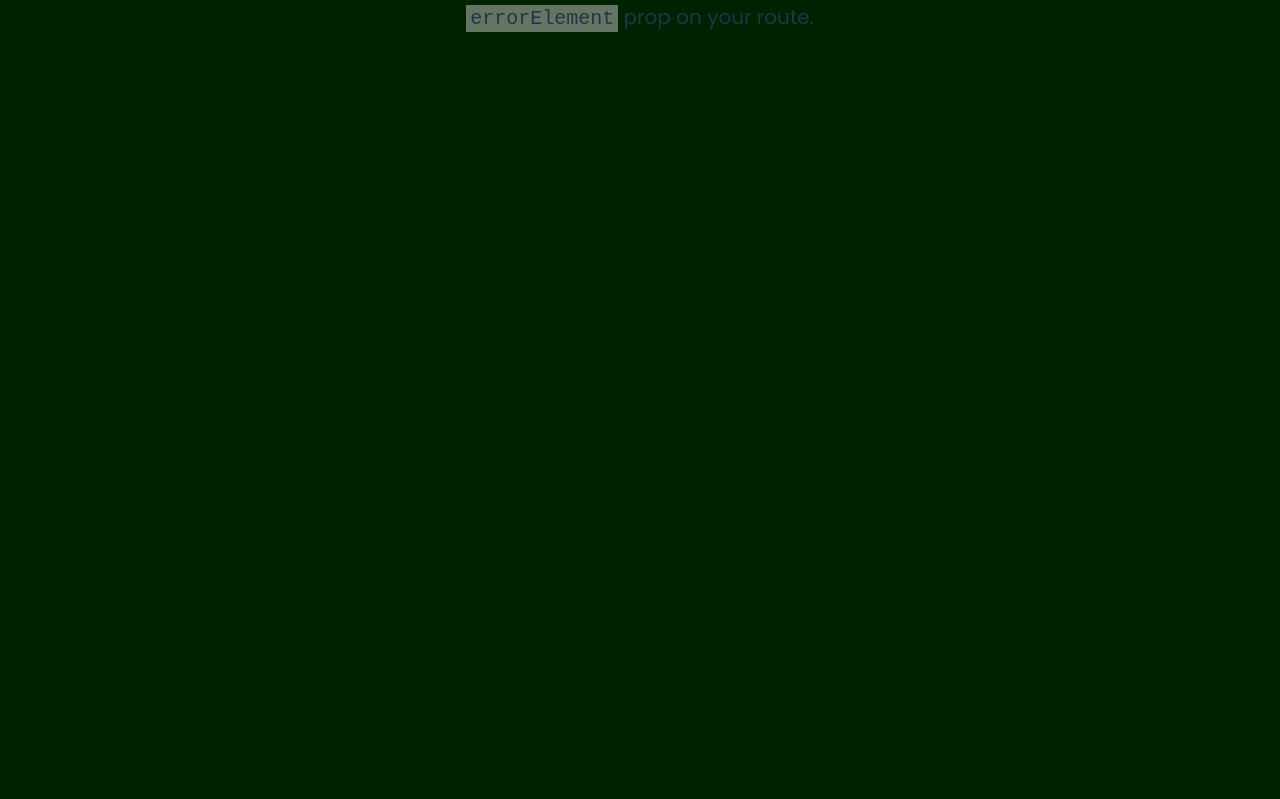
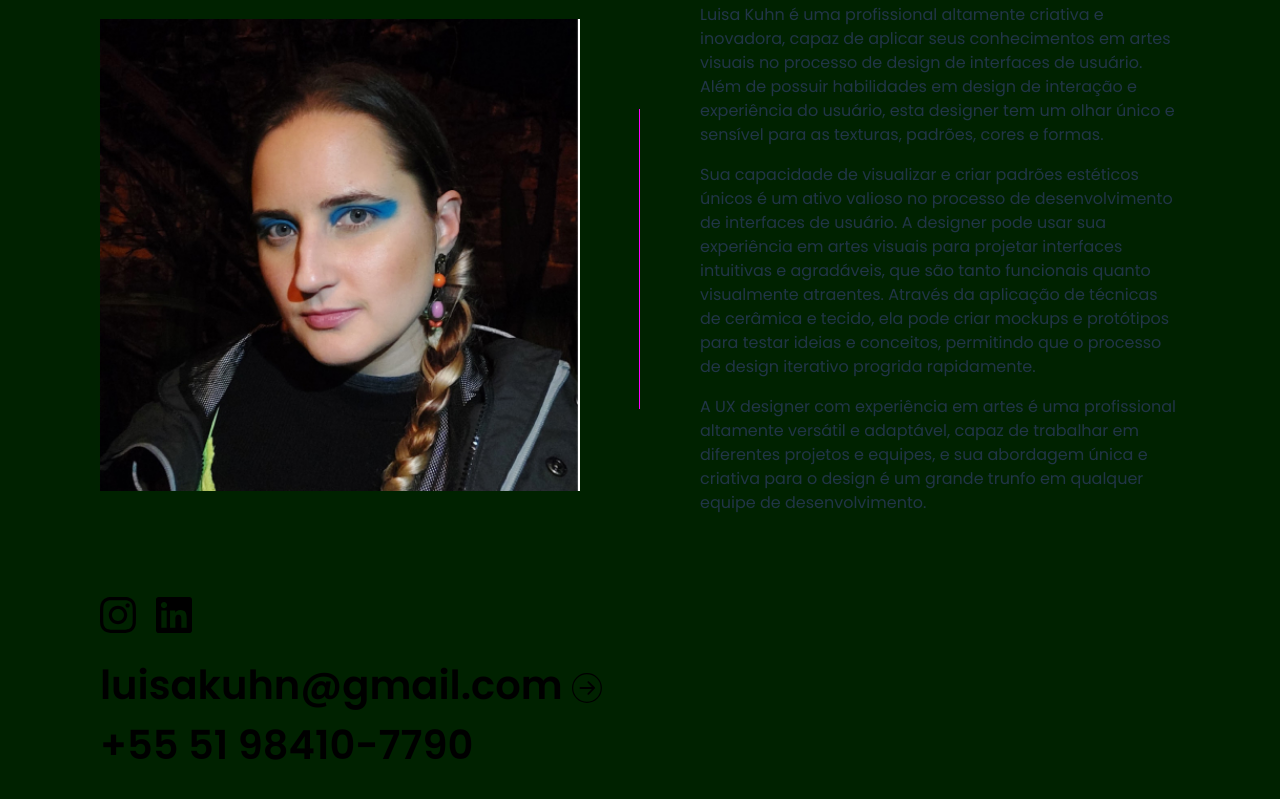
Before and after one commit to evandrododo/portfolioluisa, a React (Vite) app: page /#/portfolioluisa/information in a window 1280 px wide. Before the commit this address led to /#/portfolioluisa. Shown: the part 233-1032 px from the top of the page. Before the commit the page ends 825 px from the top, so only its background shows below. Built offline with nearby package versions, Linux system fonts and the light colour scheme.

Commit message:
fix(router): hash router

```diff
--- a/src/main.tsx
+++ b/src/main.tsx
@@ -1,6 +1,6 @@
 import React from "react";
 import ReactDOM from "react-dom/client";
-import { createBrowserRouter, RouterProvider } from "react-router-dom";
+import { createHashRouter, RouterProvider } from "react-router-dom";
 import "./styles/index.scss";
 import Projects from "./routes/projects";
 import Information from "./routes/information";
@@ -8,14 +8,13 @@ import Shots from "./routes/shots";
 import TopBar from "./components/TopBar";
 import { ProjectProvider } from "./components/ProjectContext";
 import ProjectPage, { loaderProject } from "./routes/project";
-import Lettering from "./components/Lettering";
 
-const router = createBrowserRouter([
+const router = createHashRouter([
   {
     path: "/portfolioluisa",
     element: (
       <>
-        <TopBar changeColor/>
+        <TopBar changeColor />
         <Projects />
       </>
     ),
@@ -24,7 +23,7 @@ const router = createBrowserRouter([
     path: "/portfolioluisa/projects/:id",
     element: (
       <>
-        <TopBar />
+        <TopBar changeColor />
         <ProjectPage />
       </>
     ),
--- a/src/routes/information.tsx
+++ b/src/routes/information.tsx
@@ -36,7 +36,7 @@ export default function Information() {
           </p>
         </div>
       </div>
-      <div className="contact">
+      <div className="contactinfo">
         <div className="socialmedia">
           <a
             href="https://www.instagram.com/luisa_kuhn/"
--- a/src/routes/projects.tsx
+++ b/src/routes/projects.tsx
@@ -8,13 +8,13 @@ const projects: any[] = [
   {
     id: "project1",
     title: "Musical Ceramics",
-    image: "udu.png",
+    image: "/udu.png",
     color: "blue",
   },
   {
     id: "sculpture",
     title: "Sculpture",
-    image: "sculpture.png",
+    image: "/sculpture.png",
     color: "#FF00FF",
   },
 ];
@@ -48,10 +48,8 @@ export default function Projects() {
       setBgOpacity(0);
       const tid = setTimeout(() => {
         setDisplayBg(false);
-        console.log('display bg para logo menos:', tid)
       }, 2000);
       setTimeoutId(tid);
-      console.log('display bg para logo mais:', tid)
       }
     }
   }, [activeProject]);
--- a/src/styles/information.scss
+++ b/src/styles/information.scss
@@ -39,7 +39,7 @@
   }
 }
 
-.contact {
+.contactinfo {
   display: flex;
   flex-direction: column;
   justify-content: center;
--- a/vite.config.ts
+++ b/vite.config.ts
@@ -4,5 +4,5 @@ import react from '@vitejs/plugin-react'
 // https://vitejs.dev/config/
 export default defineConfig({
   plugins: [react()],
-  base: '/portfolioluisa/',
+  base: '#/portfolioluisa/',
 })
```
